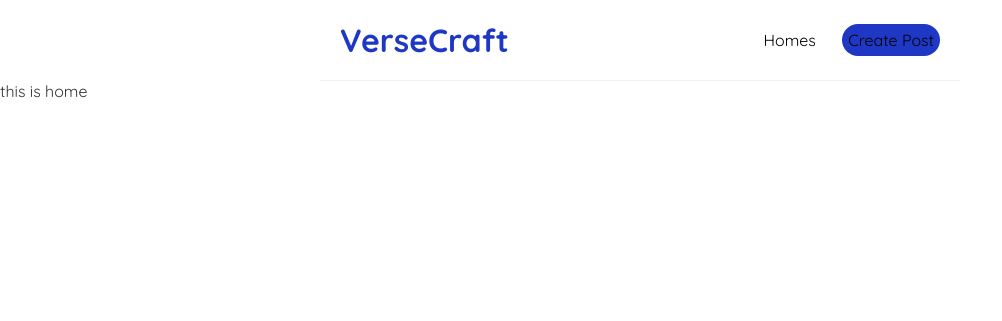
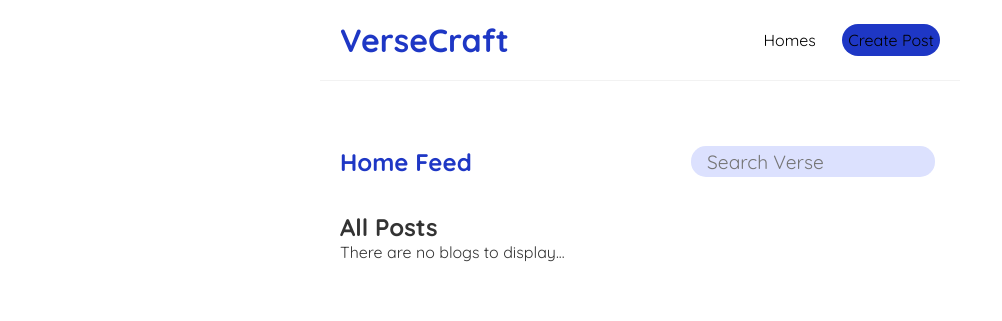
Before and after one commit to justin-poulose/Node.js-Verse-Craft, a Node server app: page / in a window 1280 px wide. Shown: the top 321 px of the page, without its empty margins (0-1002 px from the left). Run offline with Node 20, Linux system fonts and the light colour scheme; data that the repository does not hold is empty.

Commit message:
created all pages functions working

```diff
--- a/package.json
+++ b/package.json
@@ -1,5 +1,6 @@
 {
   "dependencies": {
+    "axios": "^1.6.7",
     "ejs": "^3.1.9",
     "express": "^4.18.2"
   }
--- a/public/styles.css
+++ b/public/styles.css
@@ -6,11 +6,19 @@
   font-family: "Quicksand";
   color: #333;
 }
+body{
+  display: flex;
+  flex-wrap: wrap;
+  flex-direction: column;
+  align-items: center;
+  justify-content: center;
+}
 .navbar {
   padding: 20px;
   display: flex;
   align-items: center;
   max-width: 600px;
+  width:100%;
   margin: 0 auto;
   border-bottom: 1px solid #f2f2f2;
 }
@@ -44,6 +52,7 @@
 
 .home {
   max-width: 600px;
+  width:100%;
   margin: 40px auto;
   padding: 20px;
 }
@@ -110,3 +119,21 @@ textarea{
     border:'none';
     padding: '5px 25px 5px 25px';
 }
+.homeh2{
+  color:#1e37c5;
+}
+.postpageh2{
+  color:#1e37c5;
+  margin-Bottom:20px;}
+.postpageh3{
+  color:#1e37c5;margin-Bottom:10px;}
+.postpagep{
+  margin-Bottom:5px;font-Size:1.3em;font-Weight:bold;}
+.postpagehdelete{
+      font-Size:1.1em;
+  color:white;
+  background-Color: #1e37c5;
+  border-Radius:50px;  border:none;
+  padding: 5px 25px 5px 25px;
+  margin-Top:20px;
+}
--- a/server.js
+++ b/server.js
@@ -1,7 +1,20 @@
 const express = require('express');
-
+const axios = require('axios');
 
 const app = express();
+
+let post = [];
+const dbURL= "http://localhost:8000/posts";
+const fetchData = async () => {
+    try {
+        const response = await axios.get(dbURL); // Make GET request to dbURL
+        post = response.data; // Store data in posts variable
+        console.log("Data fetched successfully");
+    } catch (error) {
+        console.error("Error fetching data:", error);
+    }
+};
+fetchData();
 
 app.set('view engine','ejs');
 
@@ -9,12 +22,38 @@ app.listen(3000);
 
 app.use(express.static('public'));
 app.get('/',(req,res)=>{
-    res.render('index');
+    fetchData();
+    res.render('index',{ title: 'Home', post });
 
 });
 app.get('/createpost',(req,res)=>{
-    res.render('create');
+    res.render('create',{ title: 'create'});
 });
+app.get('/sucessful',(req,res)=>{
+    res.render('sucessful',{ title: 'sucessful'});
+});
+app.get('/posts/:postId', async (req, res) => {
+    const postId = req.params.postId;
+
+    try {
+        const response = await axios.get(`${dbURL}/${postId}`);
+        const postDetails = response.data;
+        res.render('postDetails', { postDetails, title: 'post'});
+    } catch (error) {
+        console.error("Error fetching post details:", error);
+        res.status(500).send("Error fetching post details");
+    }
+});
+
+app.delete('/posts/:postId', (req, res) => {
+    const postId = req.params.postId;
+    fetch('http://localhost:8000/posts/' + postId, {
+            method: 'DELETE',});
+    res.sendStatus(204);
+});
+
+
+
 app.use((req,res)=>{
-    res.status(404).render('404');
+    res.status(404).render('404',{ title: '404'});
 })
--- a/views/index.ejs
+++ b/views/index.ejs
@@ -2,5 +2,52 @@
 <%- include('./partials/head.ejs') %>
 <body>
     <%- include('./partials/nav.ejs') %>
-    this is home
+    <div class="home">
+        <div class='headerFeed'>
+            <h2 class= "homeh2">Home Feed</h2>
+            <input type="textbox" id="searchInput"
+             placeholder='Search Verse'></input>
+        </div>
+        <h2>All Posts</h2>
+        <div class="postlist">
+            <% if (post.length > 0) { %>
+            <% post.forEach(post => { %>
+            <a href=<%="/posts/"+ post.id %>>
+            <div class='post'>
+                <h2><%= post.title %></h3>
+                <p><%= post.author %></p>
+            </div>
+            </a>
+            <% }) %>
+            <% } else { %>
+            <p>There are no blogs to display...</p>
+            <% } %>
+
+        </div>
+    </div>
+    <script>
+
+        // Select the search input field
+        const searchInput = document.getElementById('searchInput');
+
+        // Add an event listener for input changes
+        searchInput.addEventListener('input', () => {
+            const searchTerm = searchInput.value.toLowerCase(); // Get the search term
+
+            // Select all post elements
+            const posts = document.querySelectorAll('.post');
+
+            // Iterate over each post element
+            posts.forEach(post => {
+                const title = post.querySelector('h2').innerText.toLowerCase(); // Get the post title
+
+                // If the title contains the search term, display the post; otherwise, hide it
+                if (title.includes(searchTerm)) {
+                    post.style.display = 'block';
+                } else {
+                    post.style.display = 'none';
+                }
+            });
+        });
+    </script>
 </body>
--- a/views/partials/head.ejs
+++ b/views/partials/head.ejs
@@ -1,4 +1,4 @@
 <head>
-    <title></title>
+    <title><%= title %></title>
     <link rel="stylesheet" href="styles.css">
 </head>
```
Also changed, not shown: data/db.json (added, +22 -0 lines), views/create.ejs (+37 -14 lines), views/postDetails.ejs (added, +41 -0 lines), views/sucessful.ejs (added, +10 -0 lines), 1 other file.
